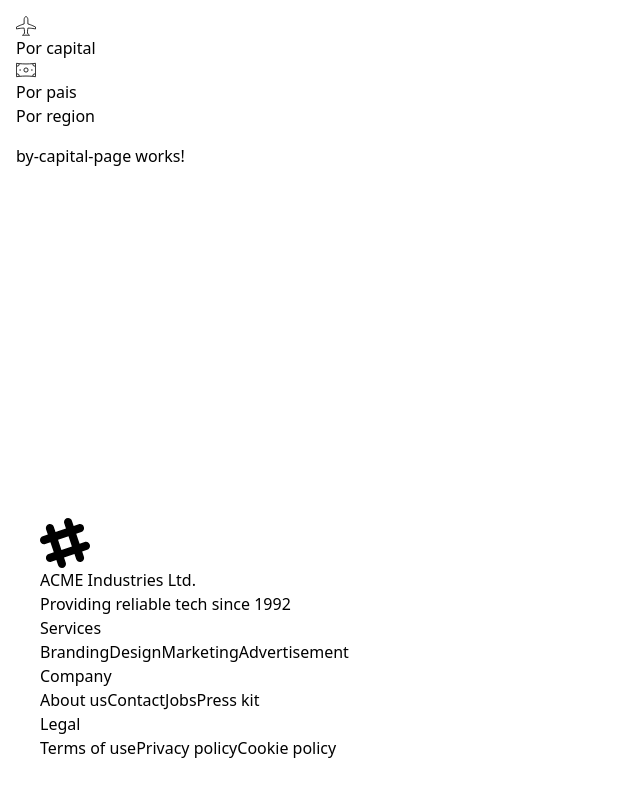
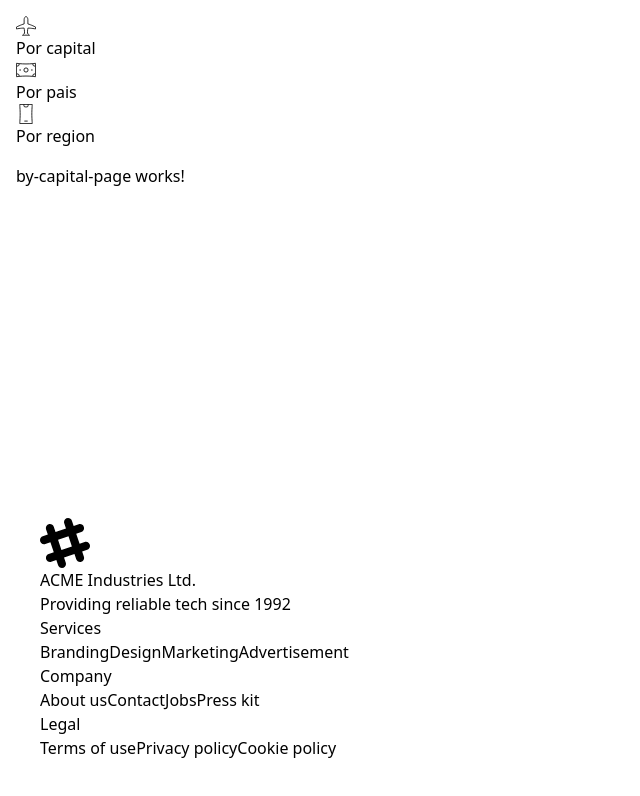
Before and after one commit to mello-999/Country-app, an Angular app: page /country/by-capital in a window 1280 px wide. Shown: the top 796 px of the page, without its empty margins (0-640 px from the left). Built offline with nearby package versions, Linux system fonts and the light colour scheme.

Commit message:
Cap.110-Listo

```diff
--- a/src/app/country/components/top-menu/top-menu.component.html
+++ b/src/app/country/components/top-menu/top-menu.component.html
@@ -1,7 +1,7 @@
 <nav class="p-4 w-full">
   <ul class="menu bg-base-200 sm:menu-horizontal rounded-box">
     <li>
-      <a>
+      <a routerLink="by-capital" routerLinkActive="btn-primary" class="btn">
         <svg
          xmlns="http://www.w3.org/2000/svg"
          width="20"
@@ -16,7 +16,7 @@
       </a>
     </li>
     <li>
-      <a>
+      <a routerLink="by-country" routerLinkActive="btn-primary" class="btn">
         <svg
         xmlns="http://www.w3.org/2000/svg"
         width="20"
@@ -32,7 +32,18 @@
       </a>
     </li>
     <li>
-      <a>Por region</a>
+      <a routerLink="by-region" routerLinkActive="btn-primary" class="btn">
+        <svg
+        xmlns="http://www.w3.org/2000/svg"
+        width="20"
+        height="20"
+        viewBox="0 0 24 24">
+        <path fill="none"
+        stroke="currentColor"
+        d="M9.5.5V2A1.5 1.5 0 0 0 11 3.5h2A1.5 1.5 0 0 0 14.5 2V.5m-4.5 20h4M4.5.75S5 7.492 5 12s-.5 11.25-.5 11.25v.25h15v-.25S19 16.508 19 12S19.5.75 19.5.75V.5h-15z"
+        stroke-width="1"/>
+        </svg>
+        Por region</a>
     </li>
   </ul>
 </nav>
--- a/src/app/country/components/top-menu/top-menu.component.ts
+++ b/src/app/country/components/top-menu/top-menu.component.ts
@@ -1,8 +1,9 @@
 import { Component } from '@angular/core';
+import { RouterLink, RouterLinkActive } from '@angular/router';
 
 @Component({
   selector: 'country-top-menu',
-  imports: [],
+  imports: [RouterLink, RouterLinkActive],
   templateUrl: './top-menu.component.html',
 })
 export class TopMenuComponent { }
```
